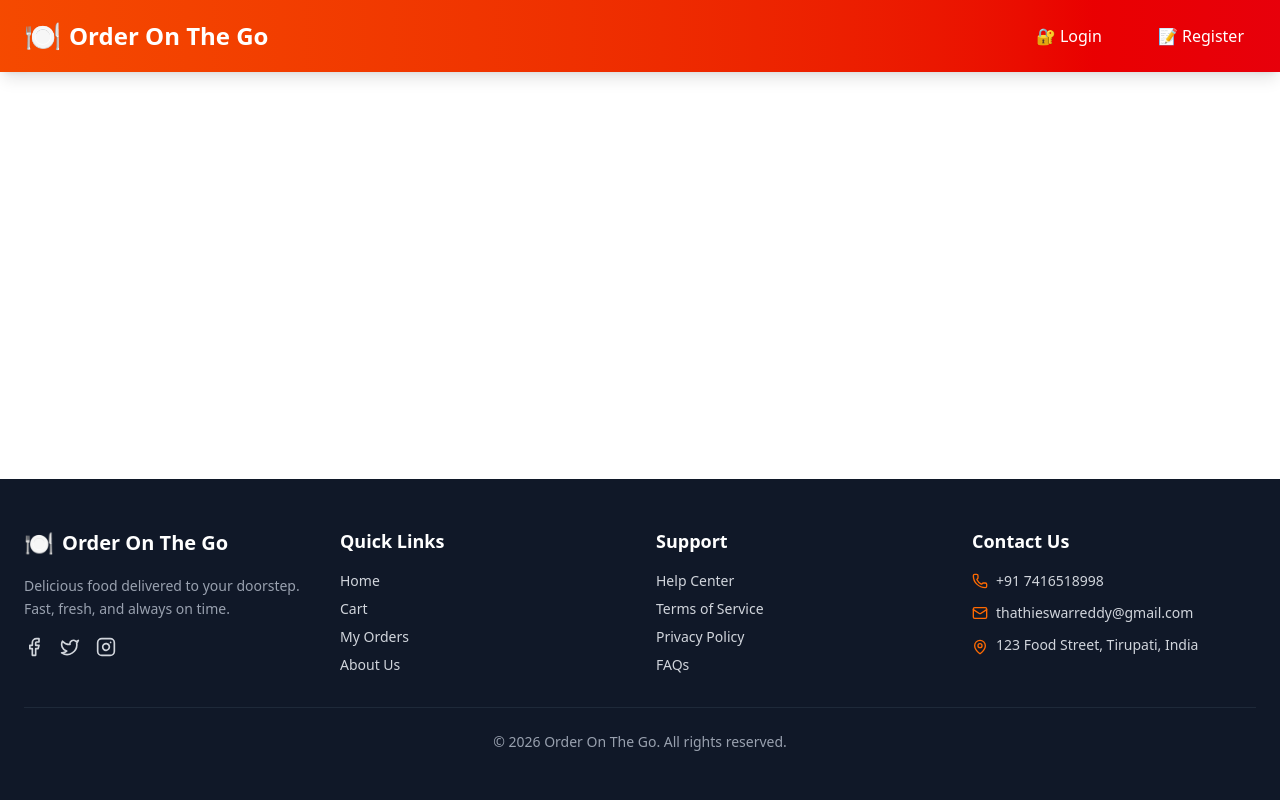
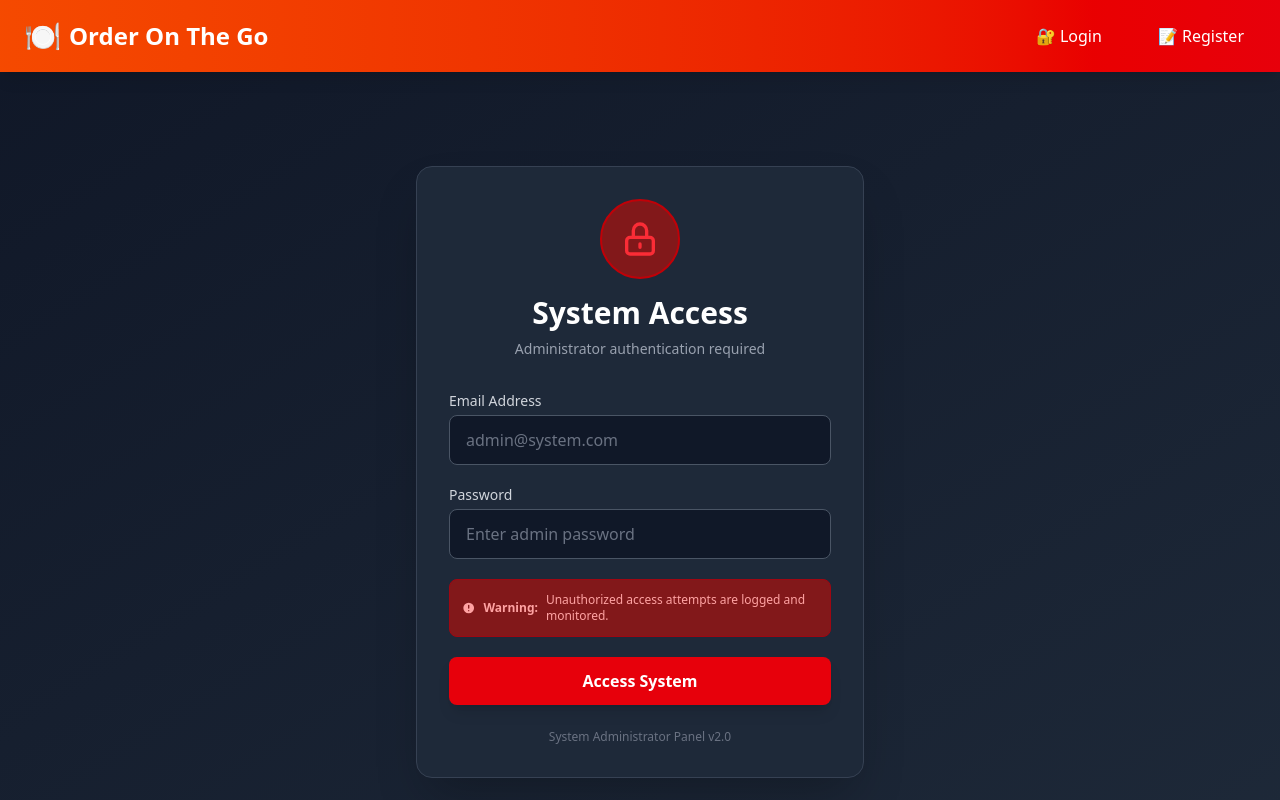
Before and after one commit to TEswarreddy/orderonthego, a React (Vite) app in the folder frontend/: page /admin-access in a window 1280 px wide. Shown: the top 800 px of the page. Built offline with nearby package versions, Linux system fonts and the light colour scheme.

Commit message:
feat: Add admin login functionality and seed food items script

```diff
--- a/frontend/src/App.jsx
+++ b/frontend/src/App.jsx
@@ -2,6 +2,7 @@ import { BrowserRouter, Routes, Route } from "react-router-dom";
 import Login from "./pages/auth/Login";
 import UserLogin from "./pages/auth/UserLogin";
 import RestaurantLogin from "./pages/auth/RestaurantLogin";
+import AdminLogin from "./pages/auth/AdminLogin";
 import Register from "./pages/auth/Register";
 import UserRegister from "./pages/auth/UserRegister";
 import RestaurantRegister from "./pages/auth/RestaurantRegister";
@@ -37,6 +38,7 @@ function App() {
           <Route path="/login" element={<Login />} />
           <Route path="/login/user" element={<UserLogin />} />
           <Route path="/login/restaurant" element={<RestaurantLogin />} />
+          <Route path="/admin-access" element={<AdminLogin />} />
           <Route path="/register" element={<Register />} />
           <Route path="/register/user" element={<UserRegister />} />
           <Route path="/register/restaurant" element={<RestaurantRegister />} />
--- /dev/null
+++ b/frontend/src/pages/auth/AdminLogin.jsx
@@ -0,0 +1,128 @@
+import { useState, useContext } from "react";
+import axios from "../../api/axios";
+import { AuthContext } from "../../context/AuthContext";
+import { useNavigate } from "react-router-dom";
+
+const AdminLogin = () => {
+  const [form, setForm] = useState({
+    email: "",
+    password: "",
+  });
+  const [loading, setLoading] = useState(false);
+  const { login } = useContext(AuthContext);
+  const navigate = useNavigate();
+
+  const handleChange = (e) =>
+    setForm({ ...form, [e.target.name]: e.target.value });
+
+  const handleSubmit = async (e) => {
+    e.preventDefault();
+    setLoading(true);
+    try {
+      const res = await axios.post("/auth/login", form);
+
+      // Only allow ADMIN type on this login page
+      if (res.data.userType !== "ADMIN") {
+        alert("Access denied. Admin credentials required.");
+        setLoading(false);
+        return;
+      }
+
+      login(res.data);
+      navigate("/admin");
+    } catch (err) {
+      alert(err.response?.data?.message || "Authentication failed");
+    } finally {
+      setLoading(false);
+    }
+  };
+
+  return (
+    <div className="min-h-screen flex items-center justify-center bg-gradient-to-br from-gray-900 to-gray-800 py-12 px-4 sm:px-6 lg:px-8">
+      <div className="max-w-md w-full">
+        <div className="bg-gray-800 rounded-2xl shadow-2xl p-8 border border-gray-700">
+          <div className="text-center mb-8">
+            <div className="w-20 h-20 mx-auto mb-4 bg-red-900 bg-opacity-30 rounded-full flex items-center justify-center border-2 border-red-700">
+              <svg
+                className="w-10 h-10 text-red-500"
+                fill="none"
+                stroke="currentColor"
+                viewBox="0 0 24 24"
+              >
+                <path
+                  strokeLinecap="round"
+                  strokeLinejoin="round"
+                  strokeWidth={2}
+                  d="M12 15v2m-6 4h12a2 2 0 002-2v-6a2 2 0 00-2-2H6a2 2 0 00-2 2v6a2 2 0 002 2zm10-10V7a4 4 0 00-8 0v4h8z"
+                />
+              </svg>
+            </div>
+            <h2 className="text-3xl font-bold text-white">System Access</h2>
+            <p className="mt-2 text-sm text-gray-400">
+              Administrator authentication required
+            </p>
+          </div>
+
+          <form onSubmit={handleSubmit} className="space-y-5">
+            <div>
+              <label className="block text-sm font-medium text-gray-300 mb-1">
+                Email Address
+              </label>
+              <input
+                name="email"
+                type="email"
+                required
+                placeholder="admin@system.com"
+                className="w-full px-4 py-3 bg-gray-900 border border-gray-600 text-white rounded-lg focus:ring-2 focus:ring-red-500 focus:border-transparent transition placeholder-gray-500"
+                value={form.email}
+                onChange={handleChange}
+                autoComplete="off"
+              />
+            </div>
+
+            <div>
+              <label className="block text-sm font-medium text-gray-300 mb-1">
+                Password
+              </label>
+              <input
+                name="password"
+                type="password"
+                required
+                placeholder="Enter admin password"
+                className="w-full px-4 py-3 bg-gray-900 border border-gray-600 text-white rounded-lg focus:ring-2 focus:ring-red-500 focus:border-transparent transition placeholder-gray-500"
+                value={form.password}
+                onChange={handleChange}
+                autoComplete="off"
+              />
+            </div>
+
+            <div className="bg-red-900 bg-opacity-20 border border-red-800 rounded-lg p-3">
+              <p className="text-xs text-red-300 flex items-center gap-2">
+                <svg className="w-4 h-4" fill="currentColor" viewBox="0 0 20 20">
+                  <path fillRule="evenodd" d="M18 10a8 8 0 11-16 0 8 8 0 0116 0zm-7 4a1 1 0 11-2 0 1 1 0 012 0zm-1-9a1 1 0 00-1 1v4a1 1 0 102 0V6a1 1 0 00-1-1z" clipRule="evenodd" />
+                </svg>
+                <strong>Warning:</strong> Unauthorized access attempts are logged and monitored.
+              </p>
+            </div>
+
+            <button
+              type="submit"
+              disabled={loading}
+              className="w-full bg-red-600 hover:bg-red-700 text-white font-semibold py-3 px-4 rounded-lg shadow-lg transition duration-200 disabled:opacity-50 disabled:cursor-not-allowed"
+            >
+              {loading ? "Authenticating..." : "Access System"}
+            </button>
+          </form>
+
+          <div className="mt-6 text-center">
+            <p className="text-xs text-gray-500">
+              System Administrator Panel v2.0
+            </p>
+          </div>
+        </div>
+      </div>
+    </div>
+  );
+};
+
+export default AdminLogin;
--- a/frontend/src/pages/auth/RestaurantLogin.jsx
+++ b/frontend/src/pages/auth/RestaurantLogin.jsx
@@ -21,20 +21,21 @@ const RestaurantLogin = () => {
     try {
       const res = await axios.post("/auth/login", form);
 
-      // Only allow RESTAURANT, STAFF, and ADMIN on this login page
+      // Only allow RESTAURANT and STAFF on this login page
       if (res.data.userType === "USER") {
         alert("Please use the customer login for customer accounts");
         setLoading(false);
         return;
       }
 
+      if (res.data.userType === "ADMIN") {
+        alert("Admin access is restricted. Please contact system administrator.");
+        setLoading(false);
+        return;
+      }
+
       login(res.data);
-
-      if (res.data.userType === "ADMIN") {
-        navigate("/admin");
-      } else if (res.data.userType === "RESTAURANT" || res.data.userType === "STAFF") {
-        navigate("/restaurant");
-      }
+      navigate("/restaurant");
     } catch (err) {
       alert(err.response?.data?.message || "Login failed");
     } finally {
```
Also changed, not shown: 2 other files (tests, documents, lock files or other folders).
